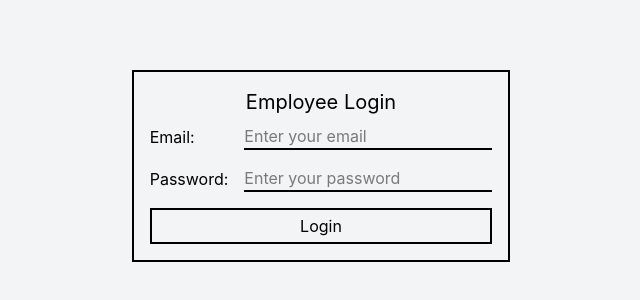
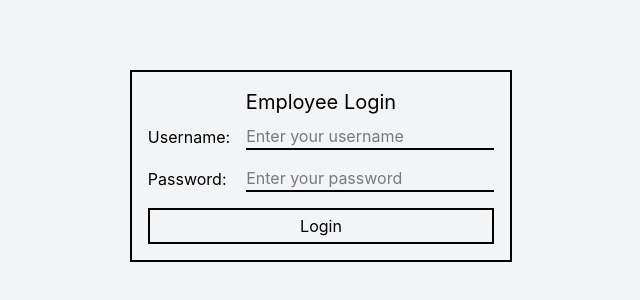
Before and after one commit to JoshCatz/POS-System---POSsym, a React app in the folder frontend/: page /employee/login in a window 1280 px wide. Shown: the part 234-534 px from the top of the page, without its empty margins (319-959 px from the left). Built offline with nearby package versions, Linux system fonts and the light colour scheme; the HTML template or start-up script is replaced by a standard one.

Commit message:
frontend employee portal login + protected routes working with backend

```diff
--- /dev/null
+++ b/frontend/src/components/ProtectedRoute.jsx
@@ -0,0 +1,12 @@
+import { Navigate } from 'react-router-dom';
+import useEmployeeAuth from '../stores/authStore';
+
+export default function ProtectedRoute({ children }) {
+    const { token } = useEmployeeAuth();
+
+    if (!token) {
+        return <Navigate to="/employee/login/" replace />
+    };
+
+    return children;
+}
--- a/frontend/src/portals/employee/EmployeeApp.jsx
+++ b/frontend/src/portals/employee/EmployeeApp.jsx
@@ -1,12 +1,20 @@
 import { Routes, Route } from 'react-router-dom'
 import Login from './pages/Login'
 import Dashboard from './pages/Dashboard'
+import ProtectedRoute from '../../components/ProtectedRoute'
 
 export default function EmployeeApp() {
   return (
     <Routes>
       <Route path="login" element={<Login />} />
-      <Route path="dashboard" element={<Dashboard />} />
+      <Route
+        path="dashboard"
+        element={
+          <ProtectedRoute>
+            <Dashboard />
+          </ProtectedRoute>
+        }
+      />
     </Routes>
   )
 }
--- a/frontend/src/portals/employee/pages/Login.jsx
+++ b/frontend/src/portals/employee/pages/Login.jsx
@@ -1,38 +1,45 @@
-import { useState } from "react"
+import { useState, useEffect } from "react"
 import { useNavigate } from "react-router-dom"
 import api from '../../../services/api'
 import useEmployeeAuth from '../../../stores/authStore'
 
 export default function Login() {
-    const [email, setEmail] = useState('')
-    const [password, setPassword] = useState('')
-    const [error, setError] = useState(null)
-    const [loading, setLoading] = useState(false)
+    const [username, setUsername] = useState('');
+    const [password, setPassword] = useState('');
+    const [error, setError] = useState(null);
+    const [loading, setLoading] = useState(false);
 
-    const { login } = useEmployeeAuth()
-    const navigate = useNavigate()
+    const { login } = useEmployeeAuth();
+    const { token } = useEmployeeAuth();
+    const navigate = useNavigate();
+
+    useEffect(() => {
+        if (token) {
+            navigate('/employee/dashboard/')
+        }
+    }, [token, navigate])
 
     const handleSubmit = async (e) => {
-        e.preventDefault()
-        setLoading(true)
-        setError(null)
+        e.preventDefault();
+        setLoading(true);
+        setError(null);
 
         try {
             const response = await api.post('/auth/login/portal', {
-                email: email,
+                username: username,
                 password: password
-            })
+            });
 
-            const { access_token, role } = response.data
-            login(access_token, { email, role })
-            navigate('/employee/dashboard')
+            const { access_token, role } = response.data;
+            login(access_token, { username, role });
+            navigate('/employee/dashboard');
 
         } catch (err) {
-            setError(err.response?.data?.message || 'Invalid credentials')
+            setError(err.response?.data?.message || 'Invalid credentials');
         } finally {
-            setLoading(false)
-        }
-    }
+            setLoading(false);
+        };
+    };
 
     return (
         <div className="flex items-center justify-center min-h-screen bg-gray-100">
@@ -43,14 +50,14 @@ export default function Login() {
                 )}
                 <form onSubmit={handleSubmit} className="flex flex-col gap-4">
                     <div className="flex items-center justify-between gap-4">
-                        <label htmlFor="email">Email: </label>
+                        <label htmlFor="username">Username: </label>
                         <input
-                            type="email"
-                            id="email"
+                            type="text"
+                            id="username"
                             className="border-0 border-b-2"
-                            value={email}
-                            onChange={(e) => setEmail(e.target.value)}
-                            placeholder="Enter your email"
+                            value={username}
+                            onChange={(e) => setUsername(e.target.value)}
+                            placeholder="Enter your username"
                         />
                     </div>
                     <div className="flex items-center justify-between gap-4">
@@ -74,5 +81,5 @@ export default function Login() {
                 </form>
             </div>
         </div>
-    )
-}
+    );
+};
--- a/frontend/src/services/api.js
+++ b/frontend/src/services/api.js
@@ -12,15 +12,19 @@ api.interceptors.request.use(config => {
     return config
 });
 
+
 api.interceptors.response.use(
-    response => response,
-    error => {
-        if (error.response?.status === 401) {
-            localStorage.removeItem('token')
-            window.location.href = '/restaurant/login'
-        }
-        return Promise.reject(error)
+  (response) => response,
+  (error) => {
+    const isLoginRequest = error.config?.url?.includes('/auth/login');
+
+    if (error.response?.status === 401 && !isLoginRequest) {
+      localStorage.removeItem('token');
+      window.location.href = '/portal/restaurant/login';
     }
+
+    return Promise.reject(error);
+  }
 );
 
 export default api;
```
